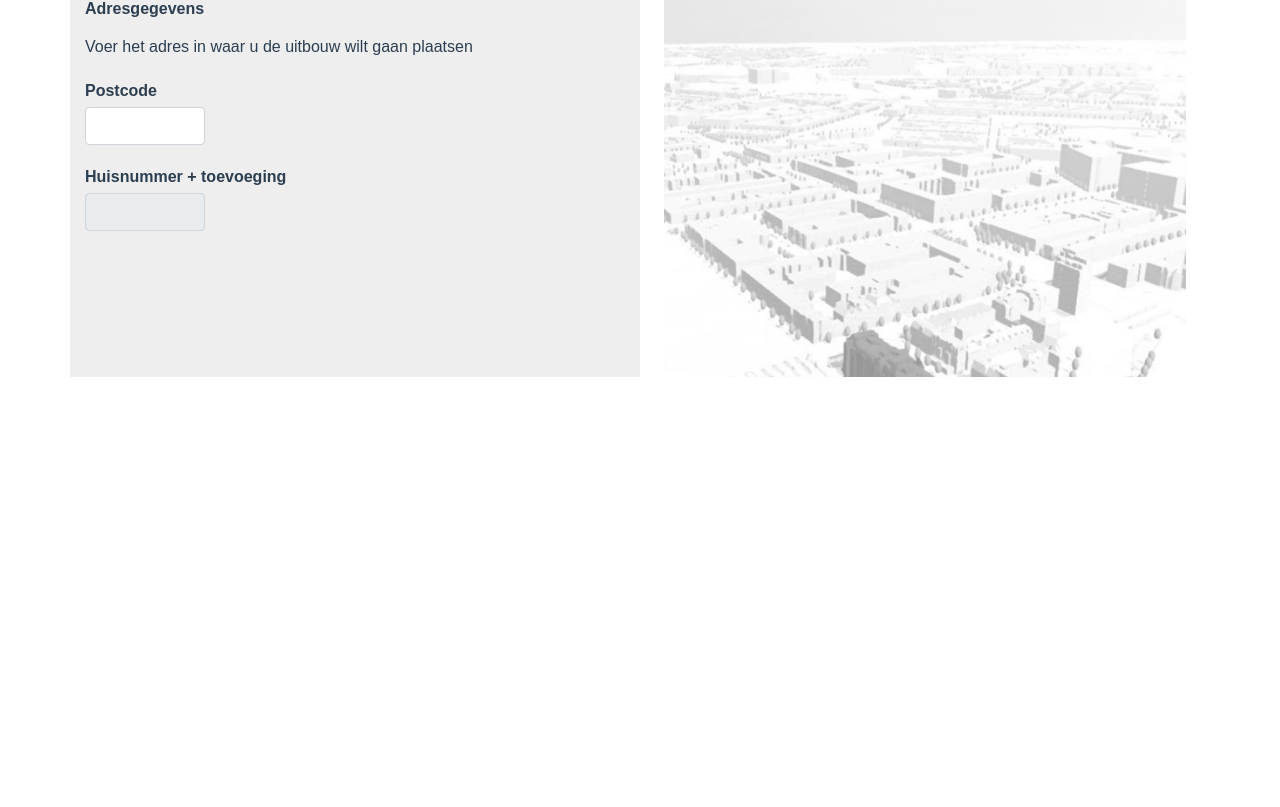
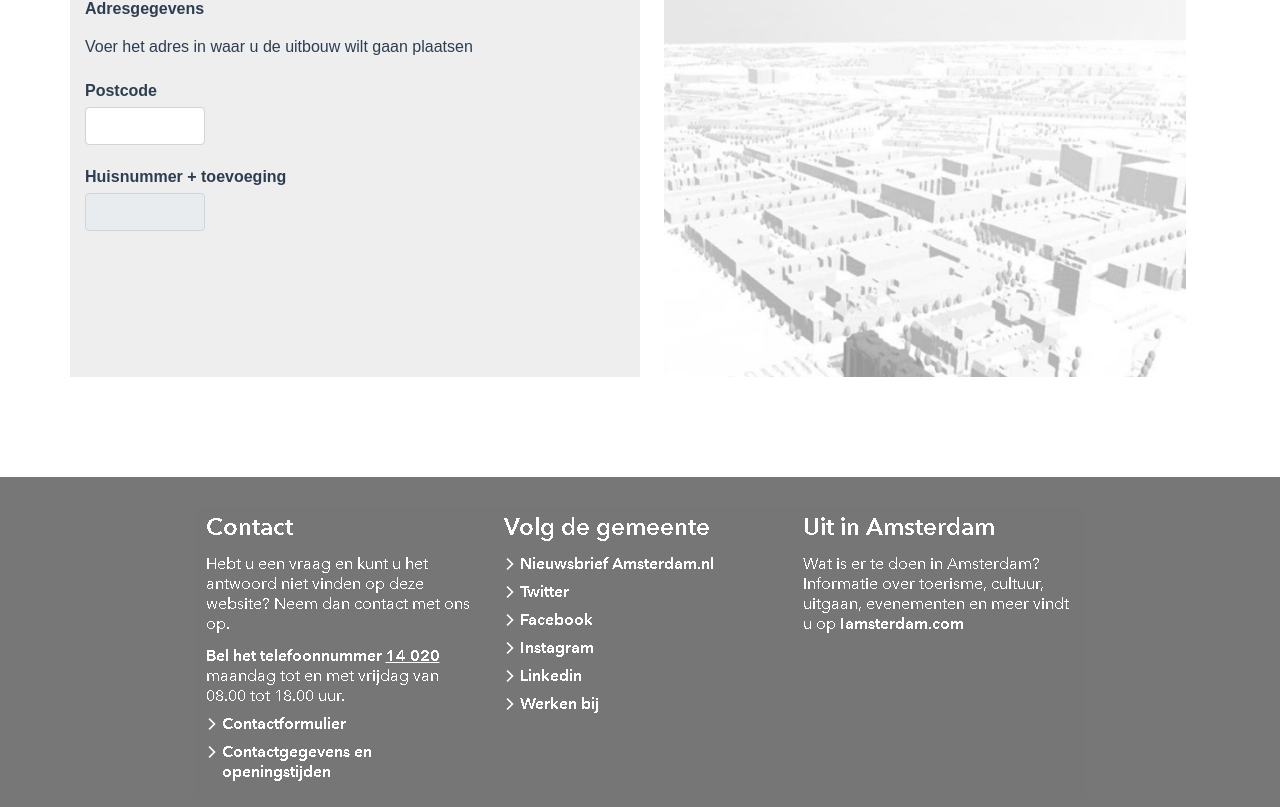
Before and after one commit to VNG-Realisatie/Totaal-3D-Terugmelding, a Vue app: page /#/ in a window 1280 px wide. Shown: the part 209-1016 px from the top of the page. Before the commit the page ends 800 px from the top, so only its background shows below. Built offline with nearby package versions, Linux system fonts and the light colour scheme.

Commit message:
- added footer - added huisnummer notfound text

```diff
--- a/src/App.vue
+++ b/src/App.vue
@@ -31,10 +31,22 @@
     <hr>
 
     <router-view/>
+
+    <div id="footer">
+      <img src="images/footer.png" alt="">
+    </div>
+
   </div>
 </template>
 
 <style>
+
+#footer{
+  margin-top:100px;
+  background: #777;
+    height:330px;
+padding: 30px;
+}
 
 #logo{
   margin-top:-10px;
--- a/src/views/Home.vue
+++ b/src/views/Home.vue
@@ -23,11 +23,16 @@
         <b-form-input class="forminput" v-model="huisnummer" v-bind:disabled="invalid_postcode"></b-form-input>
       </div>
 
+      <div v-if="notfound" class="formlines notfound">
+        <div class="bold">Helaas. Wij kunnen geen adres vinden bij deze combinatie van postcode en huisnummer.</div>
+        <div>Probeer het opnieuw. Of neem contact op met de gemeente op telefoonnummer</div>
+      </div>
+
       <div v-if="found_address" class="formlines">
         <div>Hovevierstraat 3</div>
         <div>BAG Id: 43248572923428</div>
         <div>Bouwjaar: 1975</div>
-        </div>
+      </div>
 
     </b-col>
 
@@ -57,6 +62,11 @@ export default {
       found_address:false,
       viewer_default_image: "images/3dnetherlands_viewer.PNG",
       viewer_image: ""
+    }
+  },
+  computed:{
+    notfound: function(){
+     return this.huisnummer != "" && this.huisnummer != 3 ;
     }
   },
   watch: {
@@ -101,6 +111,15 @@ export default {
 
 <style scoped>
 
+.bold{
+  font-weight: bold;
+}
+
+.notfound{
+  border: #f00 2px solid;
+  padding: 8px;;
+}
+
 .formlines{
     margin-top:14px;
   text-align: left;
```
Also changed, not shown: public/images/footer.png (added).
